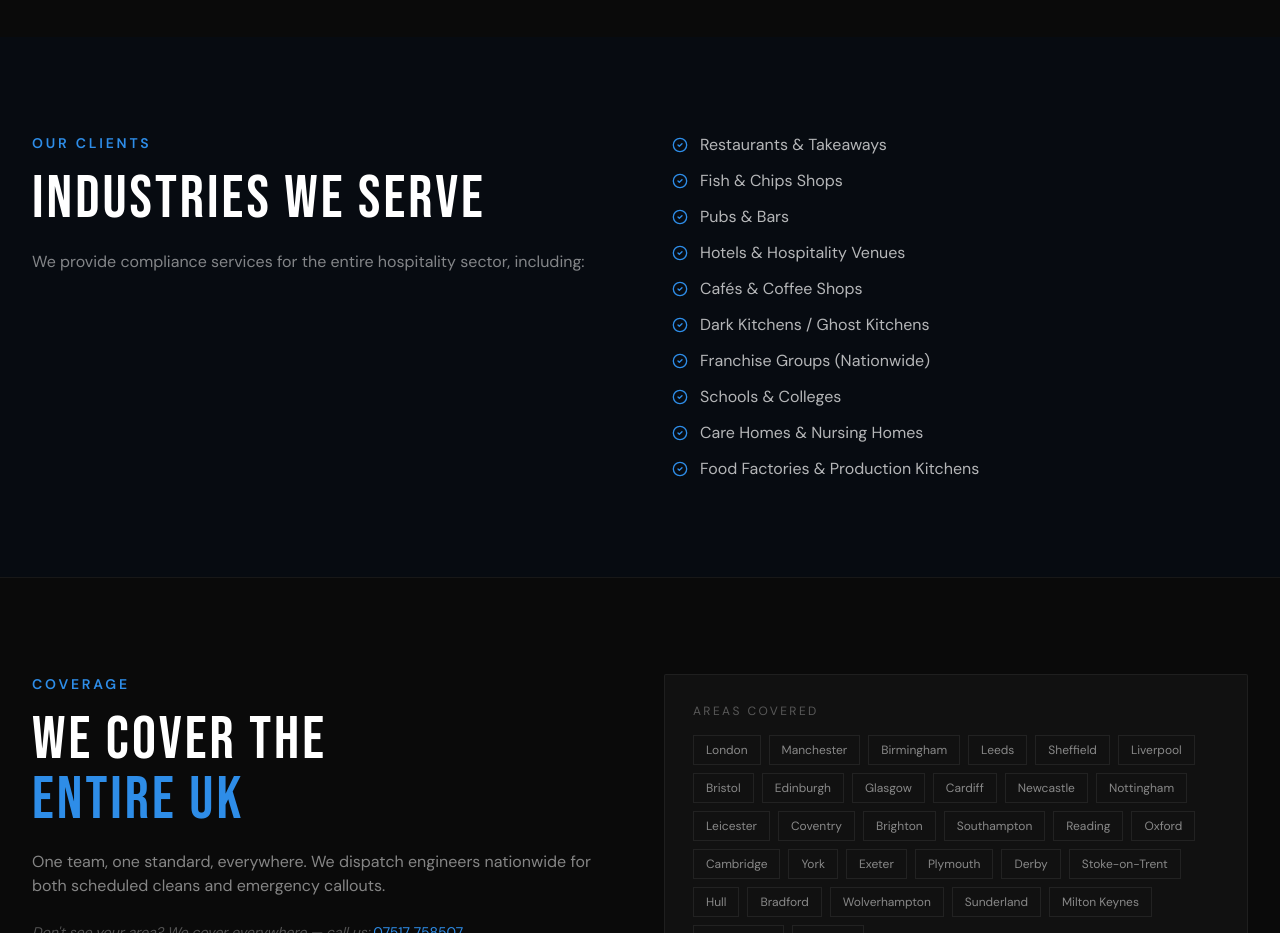
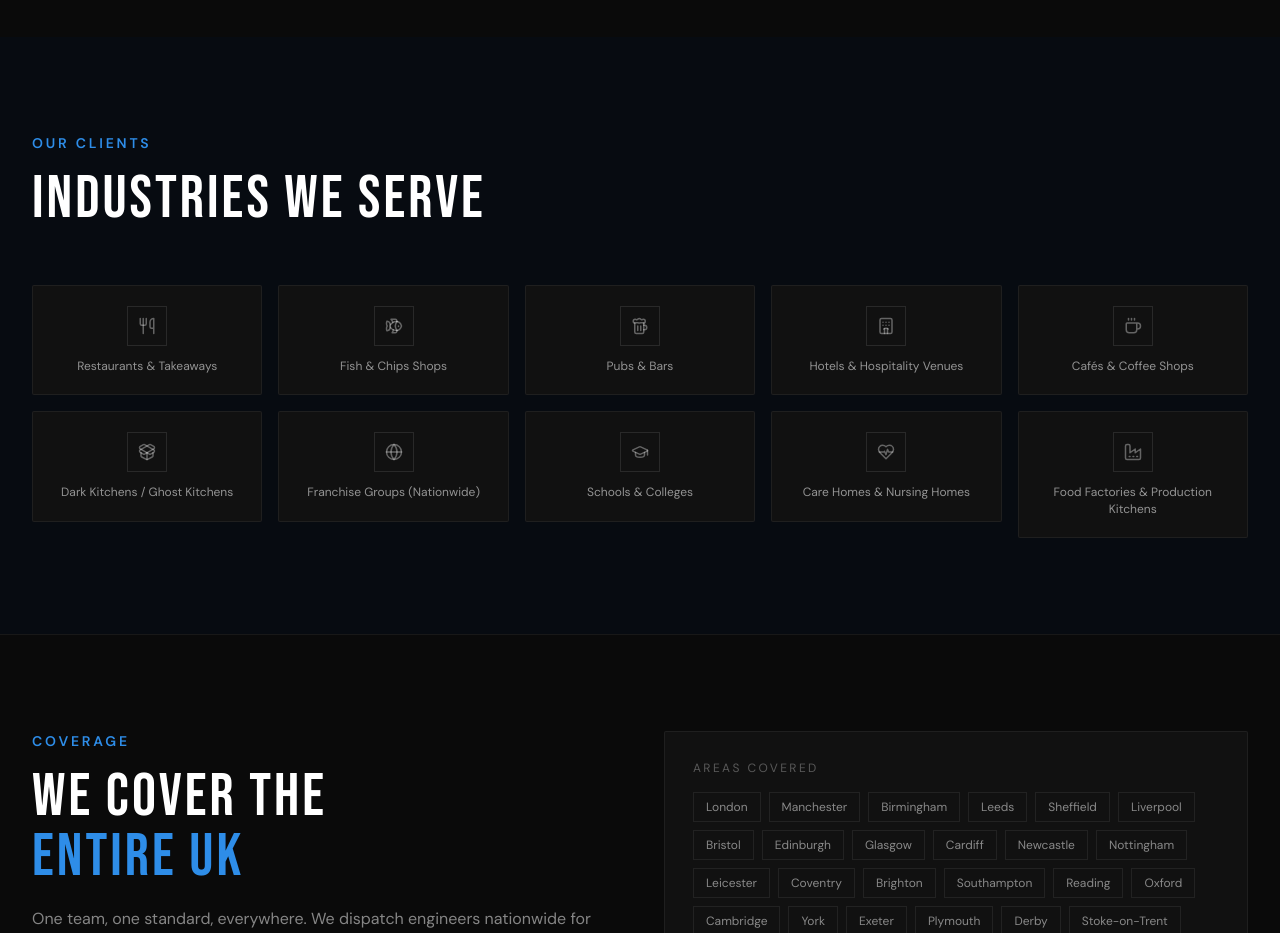
Before and after one commit to zaid5678/commercialcanopycleaning, a React (Vite) app: page / in a window 1280 px wide. Shown: the part 3420-4353 px from the top of the page. Built offline with nearby package versions, Linux system fonts and the light colour scheme.

Commit message:
Home: restore icon grid for Industries We Serve with updated 10 industry labels

```diff
--- a/src/pages/Home.jsx
+++ b/src/pages/Home.jsx
@@ -4,7 +4,8 @@ import { motion } from 'framer-motion'
 import { Helmet } from 'react-helmet-async'
 import {
   ArrowRight, Phone, CheckCircle2, Shield, Wind, Wrench,
-  FileCheck, Zap, Clock, ChevronRight, Star, AlertTriangle, MapPin
+  FileCheck, Zap, Clock, ChevronRight, Star, AlertTriangle, MapPin,
+  Utensils, Fish, Beer, Hotel, Coffee, PackageOpen, Globe, GraduationCap, HeartPulse, Factory
 } from 'lucide-react'
 import ScrollReveal, { ScrollRevealContainer, ScrollRevealItem } from '../components/ScrollReveal'
 import PageTransition from '../components/PageTransition'
@@ -73,17 +74,17 @@ const testimonials = [
   { name: 'Dev P.', business: 'Owner, Indian Takeaway, Manchester', text: 'Had two other companies quote me. These were cheaper, faster, and actually explained what TR19 means for my insurance. Brilliant.', stars: 5 },
 ]
 
-const industries = [
-  'Restaurants & Takeaways',
-  'Fish & Chips Shops',
-  'Pubs & Bars',
-  'Hotels & Hospitality Venues',
-  'Cafés & Coffee Shops',
-  'Dark Kitchens / Ghost Kitchens',
-  'Franchise Groups (Nationwide)',
-  'Schools & Colleges',
-  'Care Homes & Nursing Homes',
-  'Food Factories & Production Kitchens',
+const clientTypes = [
+  { icon: Utensils, label: 'Restaurants & Takeaways' },
+  { icon: Fish, label: 'Fish & Chips Shops' },
+  { icon: Beer, label: 'Pubs & Bars' },
+  { icon: Hotel, label: 'Hotels & Hospitality Venues' },
+  { icon: Coffee, label: 'Cafés & Coffee Shops' },
+  { icon: PackageOpen, label: 'Dark Kitchens / Ghost Kitchens' },
+  { icon: Globe, label: 'Franchise Groups (Nationwide)' },
+  { icon: GraduationCap, label: 'Schools & Colleges' },
+  { icon: HeartPulse, label: 'Care Homes & Nursing Homes' },
+  { icon: Factory, label: 'Food Factories & Production Kitchens' },
 ]
 
 const cities = [
@@ -362,25 +363,22 @@ export default function Home() {
       {/* ── INDUSTRIES WE SERVE ───────────────────────────────────────────── */}
       <section className="py-16 sm:py-24 bg-[#070b11]">
         <div className="max-w-7xl mx-auto px-4 sm:px-6 lg:px-8">
-          <div className="grid grid-cols-1 lg:grid-cols-2 gap-10 lg:gap-16 items-start">
-            <ScrollReveal>
-              <span className="section-label">Our Clients</span>
-              <h2 className="font-heading text-4xl sm:text-5xl lg:text-6xl text-white mb-5">Industries We Serve</h2>
-              <p className="font-body text-white/50 text-base leading-relaxed">
-                We provide compliance services for the entire hospitality sector, including:
-              </p>
-            </ScrollReveal>
-            <ScrollReveal delay={0.1}>
-              <ul className="space-y-3">
-                {industries.map((item) => (
-                  <li key={item} className="flex items-center gap-3">
-                    <CheckCircle2 size={16} className="text-brand-blue-bright flex-shrink-0" />
-                    <span className="font-body text-white/70 text-sm sm:text-base">{item}</span>
-                  </li>
-                ))}
-              </ul>
-            </ScrollReveal>
-          </div>
+          <ScrollReveal className="mb-10 sm:mb-14">
+            <span className="section-label">Our Clients</span>
+            <h2 className="font-heading text-4xl sm:text-5xl lg:text-6xl text-white">Industries We Serve</h2>
+          </ScrollReveal>
+          <ScrollRevealContainer className="grid grid-cols-2 sm:grid-cols-3 lg:grid-cols-5 gap-3 sm:gap-4">
+            {clientTypes.map(({ icon: Icon, label }) => (
+              <ScrollRevealItem key={label}>
+                <div className="card-surface p-5 flex flex-col items-center text-center group hover:border-brand-blue-bright/30 transition-colors duration-300 cursor-default">
+                  <div className="w-10 h-10 flex items-center justify-center border border-white/10 group-hover:border-brand-blue-bright/50 mb-3 transition-colors duration-300">
+                    <Icon size={18} className="text-white/35 group-hover:text-brand-blue-bright transition-colors duration-300" />
+                  </div>
+                  <span className="font-body text-white/55 text-xs leading-snug group-hover:text-white/80 transition-colors duration-300">{label}</span>
+                </div>
+              </ScrollRevealItem>
+            ))}
+          </ScrollRevealContainer>
         </div>
       </section>
 
```
